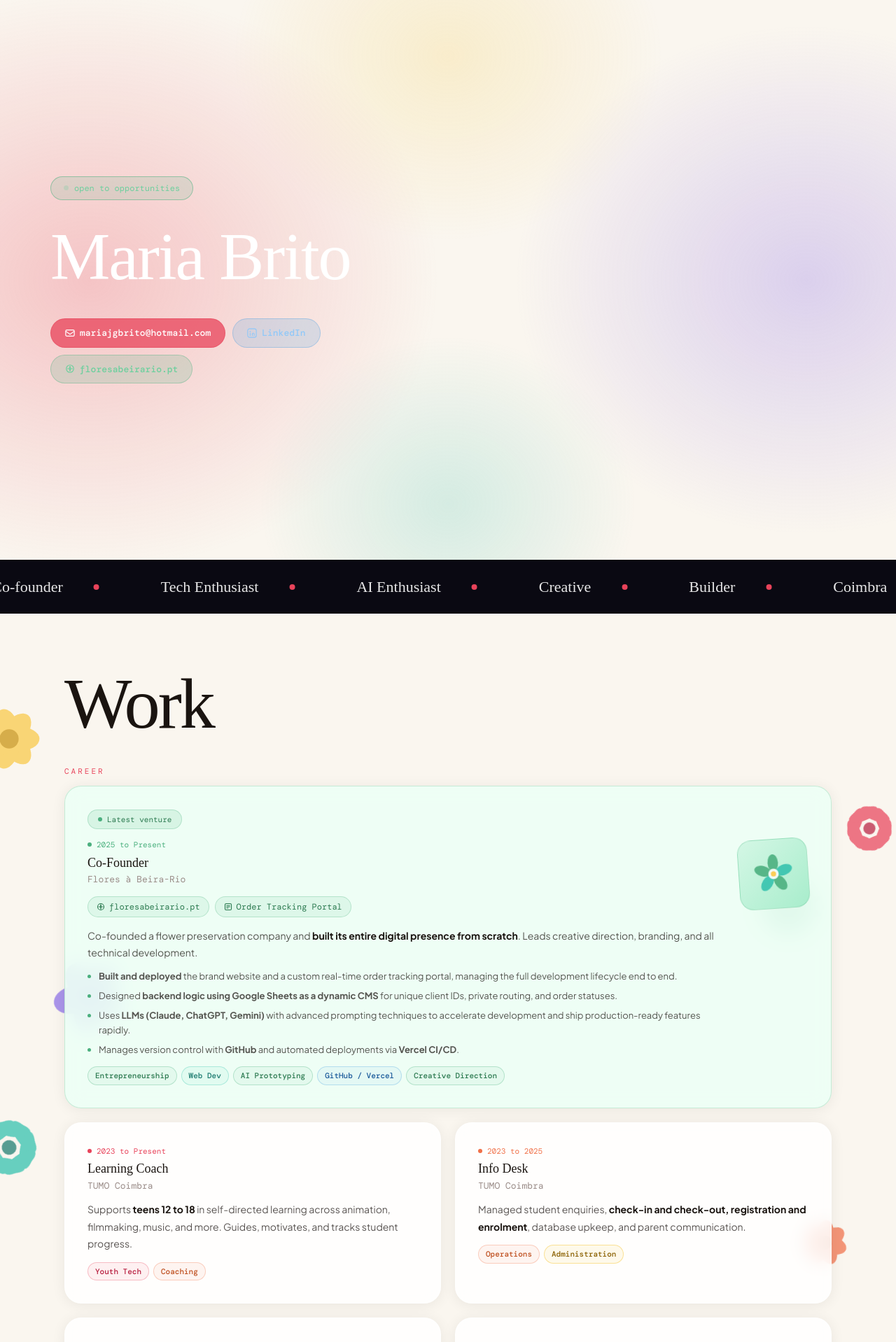
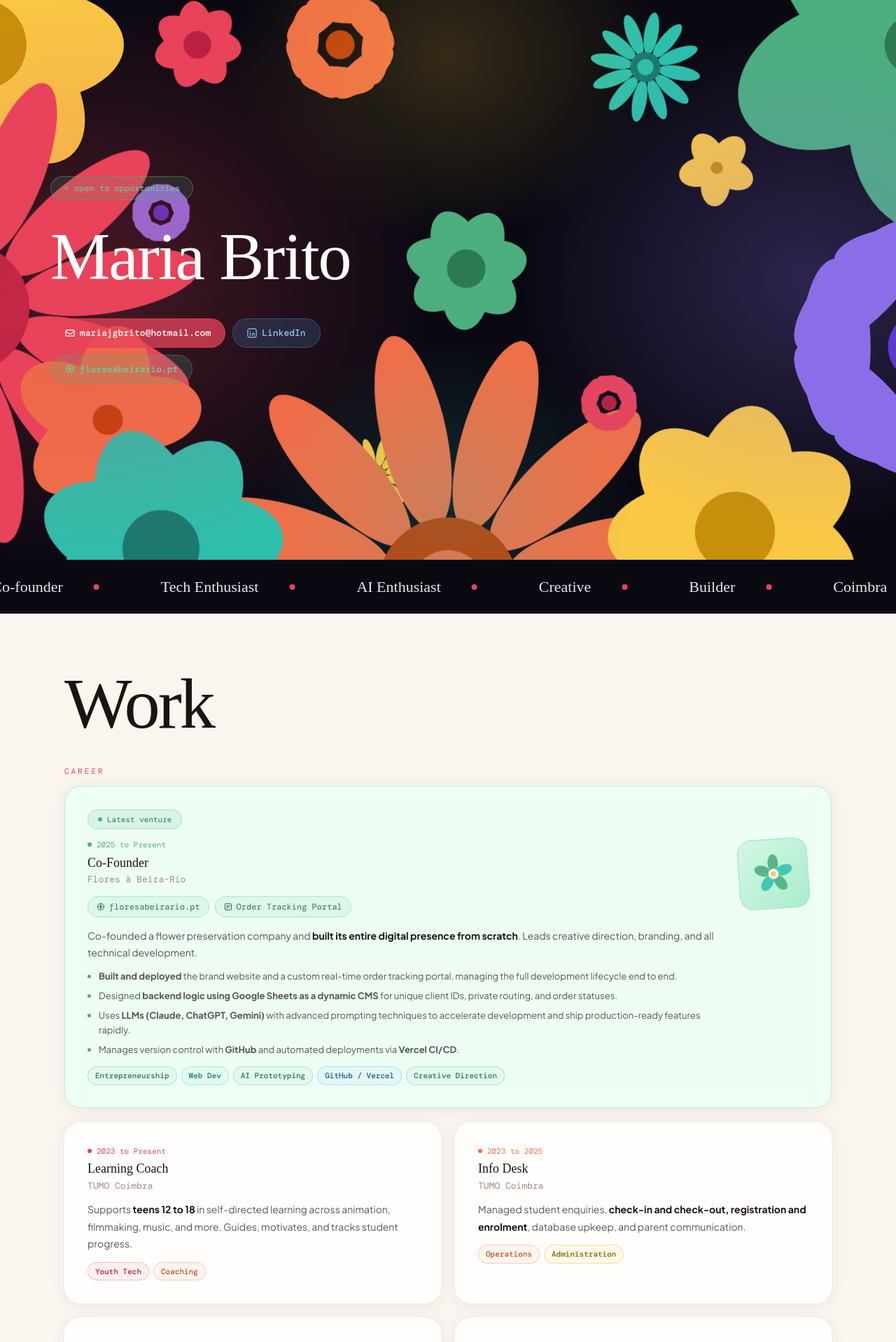
Before and after one commit to mariajbrito/maria.brito, a Next.js app: page / in a window 1280 px wide. Shown: the top 1918 px of the page at 70% size. Built offline with nearby package versions, Linux system fonts and the light colour scheme; a web font is replaced by a local one.

Commit message:
Update page.tsx

```diff
--- a/app/page.tsx
+++ b/app/page.tsx
@@ -445,7 +445,7 @@ export default function Home(){
     <div ref={ringRef} className="cur-ring"/>
     <HeroFlowers scrollPct={scrollPct}/>
 
-    <div style={{position:"relative",overflowX:"hidden",background:"#FAF6EF"}}>
+    <div style={{position:"relative",overflowX:"hidden"}}>
       <AmbientFlowers/>
 
       <div className="hero">
@@ -487,6 +487,7 @@ export default function Home(){
         </div>
       </div>
 
+      <div style={{background:"#FAF6EF",position:"relative",zIndex:2}}>
       <div className="mq">
         <div className="mq-track">
           {["Educator","Designer","Co-founder","Tech Enthusiast","AI Enthusiast","Creative","Builder","Coimbra","Educator","Designer","Co-founder","Tech Enthusiast","AI Enthusiast","Creative","Builder","Coimbra"].map((t,i)=><div key={i} className="mq-item">{t}</div>)}
@@ -659,7 +660,8 @@ export default function Home(){
         </div>
       </section>
 
-    </div>
+      </div>{/* end light bg block */}
+    </div>{/* end outer wrapper */}
 
     <div className="contact">
       <div className="c-big rev"><span className="cw1">The</span><span className="cw2">best</span><span className="cw3">projects</span><span className="cw4">start</span><span className="cw5">with</span><span className="cw1">a</span><span className="cw6">conversation.</span></div>
```
